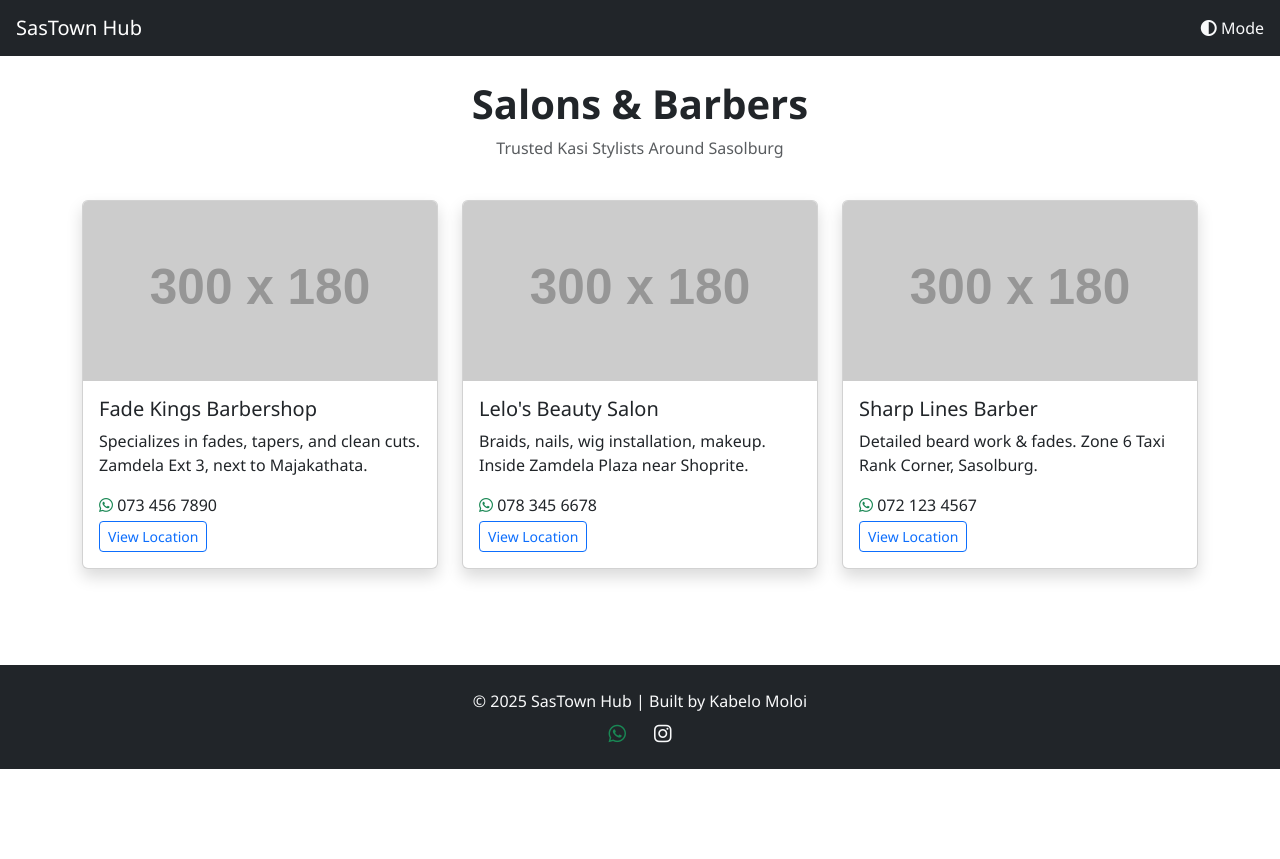
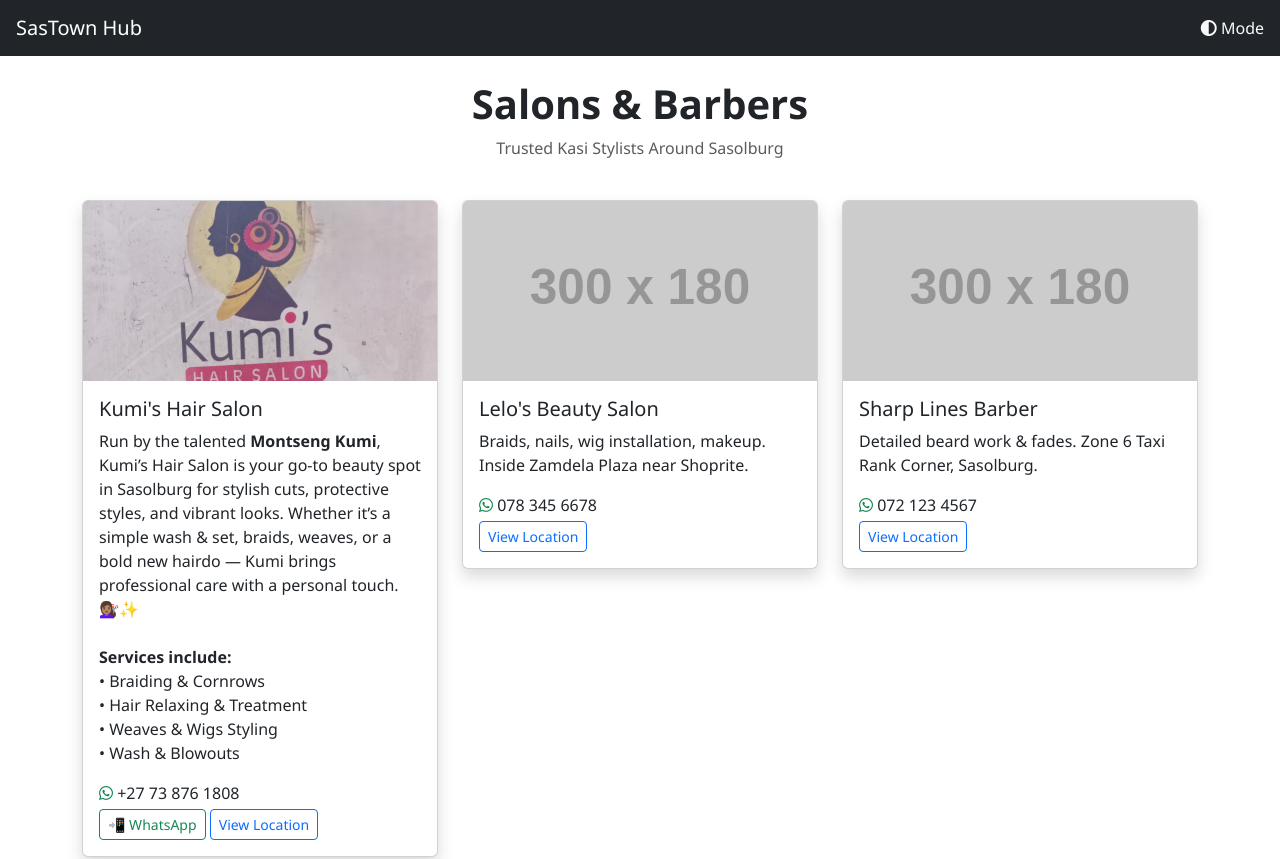
Before and after one commit to KMoloi8/sastown, a plain HTML site: page salon.html in a window 1280 px wide. Shown: the top 859 px of the page. Before the commit the page ends 800 px from the top, so only its background shows below. Drawn offline with nearby package versions, Linux system fonts and the light colour scheme; placeholder pictures from the web are drawn by us.

Commit message:
Update salon.html

```diff
--- a/salon.html
+++ b/salon.html
@@ -29,22 +29,33 @@
         <i class="fas fa-adjust"></i> Mode
       </span>
     </div>
-  </nav>  <!-- Page Title -->  <header class="text-center py-4">
+  </nav>  <!-- Page Title -->
+  <header class="text-center py-4">
     <h1 class="fw-bold">Salons & Barbers</h1>
     <p class="text-muted">Trusted Kasi Stylists Around Sasolburg</p>
   </header>  <!-- Listings -->  <section class="container pb-5">
     <div class="row g-4"><!-- Barber 1 -->
   <div class="col-md-4">
-    <div class="card business-card shadow">
-      <img src="https://via.placeholder.com/300x180?text=Fade+Kings+Barbers" class="card-img-top" alt="Fade Kings" />
-      <div class="card-body">
-        <h5 class="card-title">Fade Kings Barbershop</h5>
-        <p class="card-text">Specializes in fades, tapers, and clean cuts. Zamdela Ext 3, next to Majakathata.</p>
-        <p class="mb-1"><i class="fab fa-whatsapp text-success"></i> 073 456 7890</p>
-        <a href="https://maps.google.com" class="btn btn-sm btn-outline-primary" target="_blank">View Location</a>
-      </div>
+  <div class="card business-card shadow">
+    <img src="kumi.jpg" class="card-img-top" alt="Kumi's Hair Salon" />
+    <div class="card-body">
+      <h5 class="card-title">Kumi's Hair Salon</h5>
+      <p class="card-text">
+        Run by the talented <strong>Montseng Kumi</strong>, Kumi’s Hair Salon is your go-to beauty spot in Sasolburg for stylish cuts, protective styles, and vibrant looks. Whether it’s a simple wash & set, braids, weaves, or a bold new hairdo — Kumi brings professional care with a personal touch. 💇🏽‍♀️✨<br><br>
+        <strong>Services include:</strong><br>
+        • Braiding & Cornrows<br>
+        • Hair Relaxing & Treatment<br>
+        • Weaves & Wigs Styling<br>
+        • Wash & Blowouts
+      </p>
+      <p class="mb-1"><i class="fab fa-whatsapp text-success"></i> +27 73 876 1808</p>
+
+	  <a href="https://wa.me/+27738761808" class="btn btn-sm btn-outline-success">📲 WhatsApp</a>
+      <a href="https://maps.google.com" target="_blank" class="btn btn-sm btn-outline-primary">View Location</a>
     </div>
   </div>
+</div>
+
 
   <!-- Salon 2 -->
   <div class="col-md-4">
@@ -78,7 +89,7 @@
     <div class="container">
       <p class="mb-2">© 2025 SasTown Hub | Built by Kabelo Moloi</p>
       <div>
-        <a href="https://wa.me/27XXXXXXXXX" target="_blank" class="text-success text-decoration-none me-4">
+        <a href="https://wa.me/+27787280069" target="_blank" class="text-success text-decoration-none me-4">
           <i class="fab fa-whatsapp fa-lg"></i>
         </a>
         <a href="https://instagram.com/kmoloi8" target="_blank" class="text-light text-decoration-none">
```
